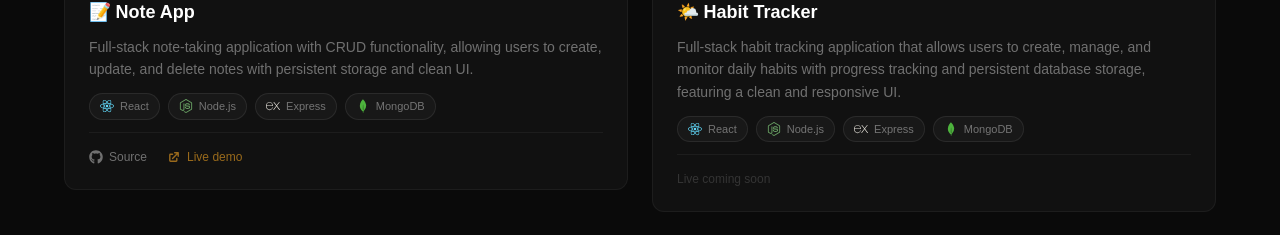
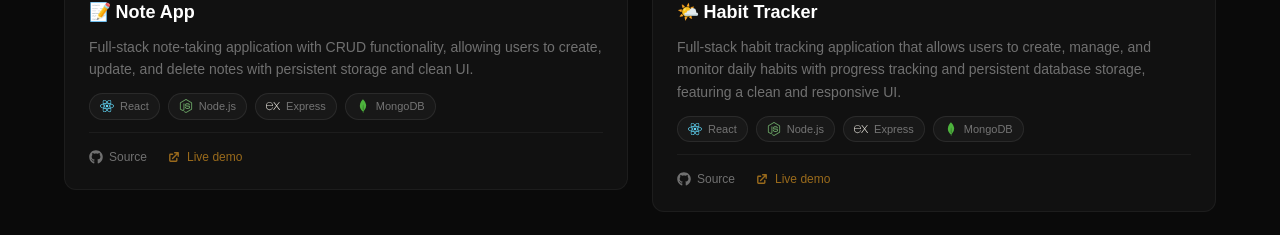
Before and after one commit to abhijith-dev3/portfolio-website, a React (Vite) app: page /projects in a window 1280 px wide. Shown: the part 837-1072 px from the top of the page. Built offline with nearby package versions, Linux system fonts and the light colour scheme.

Commit message:
UI:project updated

```diff
--- a/src/pages/Projects.jsx
+++ b/src/pages/Projects.jsx
@@ -29,8 +29,8 @@ const projects = [
   description:
     "Full-stack habit tracking application that allows users to create, manage, and monitor daily habits with progress tracking and persistent database storage, featuring a clean and responsive UI.",
   tech: ["React", "Node.js", "Express", "MongoDB"],
-  github: "https://github.com/abhijith-dev3/FULL-STACK-HABIT-TRACKER.git",
-  live: "https://full-stack-habit-tracker.vercel.app/",
+  link: "https://github.com/abhijith-dev3/FULL-STACK-HABIT-TRACKER.git",
+  liveLink: "https://full-stack-habit-tracker.vercel.app/",
   image: habit
 },
   {
```
